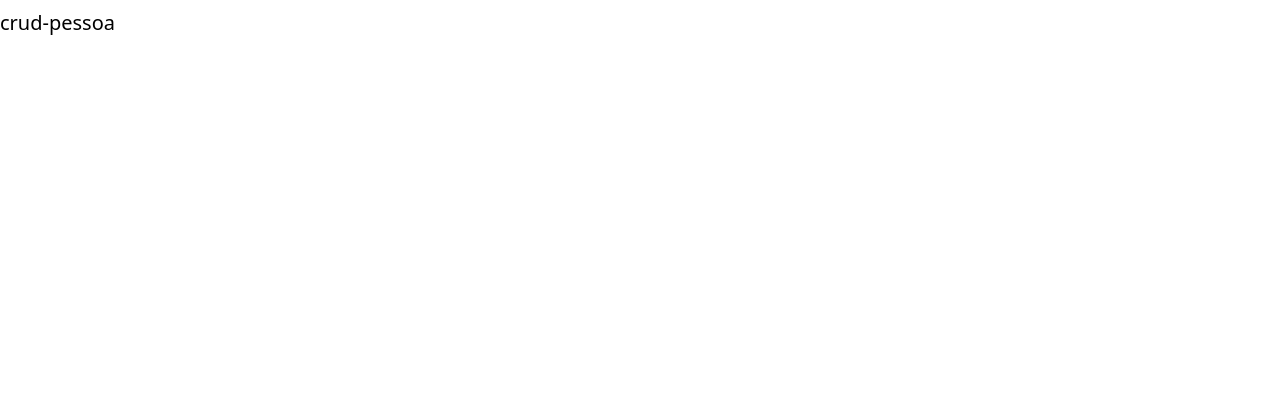
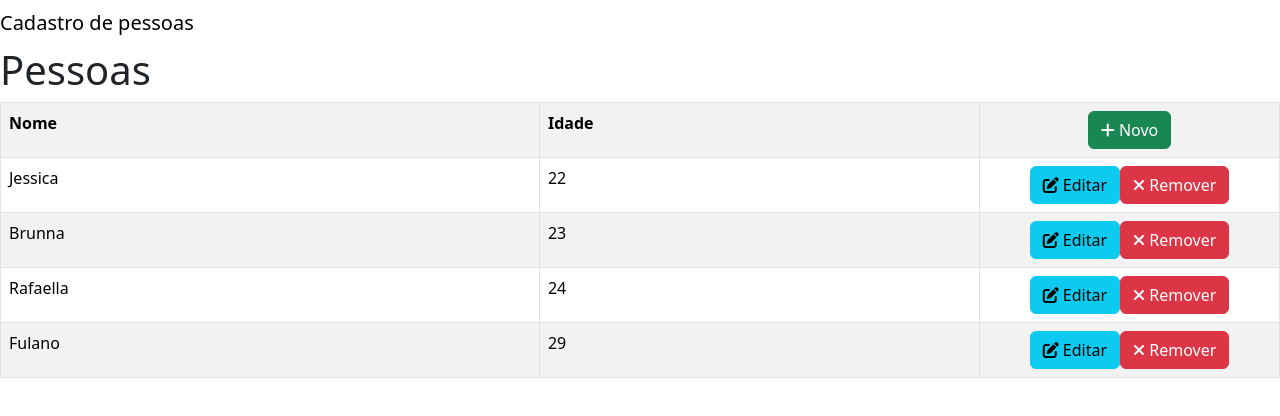
Before and after one commit to jessica-pimentel/Trabalhos-PosGraduacao, an Angular app in the folder WEB 1/Projetos/crud-pessoa/: page /pessoas/listar in a window 1280 px wide. Before the commit this address led to /. Shown: the top 416 px of the page. Built offline with nearby package versions, Linux system fonts and the light colour scheme.

Commit message:
getAll component listar-todos

```diff
--- a/WEB 1/Projetos/crud-pessoa/angular.json
+++ b/WEB 1/Projetos/crud-pessoa/angular.json
@@ -38,7 +38,8 @@
             ],
             "styles": [
               "src/styles.css",
-              "node_modules/bootstrap/dist/css/bootstrap.min.css"
+              "node_modules/bootstrap/dist/css/bootstrap.min.css",
+              "node_modules/@fortawesome/fontawesome-free/css/all.css"
             ],
             "scripts": []
           },
--- a/WEB 1/Projetos/crud-pessoa/package.json
+++ b/WEB 1/Projetos/crud-pessoa/package.json
@@ -18,6 +18,7 @@
     "@angular/platform-browser": "^18.1.0",
     "@angular/platform-browser-dynamic": "^18.1.0",
     "@angular/router": "^18.1.0",
+    "@fortawesome/fontawesome-free": "^6.6.0",
     "bootstrap": "^5.3.3",
     "rxjs": "~7.8.0",
     "tslib": "^2.3.0",
--- a/WEB 1/Projetos/crud-pessoa/src/app/app-routing.module.ts
+++ b/WEB 1/Projetos/crud-pessoa/src/app/app-routing.module.ts
@@ -1,7 +1,22 @@
 import { NgModule } from '@angular/core';
 import { RouterModule, Routes } from '@angular/router';
+import { ListarPessoaComponent } from './pessoa/listar-pessoa/listar-pessoa.component';
 
-const routes: Routes = [];
+const routes: Routes = [
+  {
+    path: '',
+    redirectTo: 'pessoas/listar',
+    pathMatch: 'full'
+  },
+  {
+    path: 'pessoas',
+    redirectTo: 'pessoas/listar'
+  },
+  {
+    path: 'pessoas/listar',
+    component: ListarPessoaComponent
+  }
+];
 
 @NgModule({
   imports: [RouterModule.forRoot(routes)],
--- a/WEB 1/Projetos/crud-pessoa/src/app/app.component.ts
+++ b/WEB 1/Projetos/crud-pessoa/src/app/app.component.ts
@@ -6,5 +6,5 @@ import { Component } from '@angular/core';
   styleUrl: './app.component.css'
 })
 export class AppComponent {
-  title = 'crud-pessoa';
+  title = 'Cadastro de pessoas';
 }
--- /dev/null
+++ b/WEB 1/Projetos/crud-pessoa/src/app/pessoa/listar-pessoa/listar-pessoa.component.html
@@ -0,0 +1,28 @@
+<h1>Pessoas</h1>
+
+<table class="table table-striped table-bordered table-hover">
+    <tbody>
+        <tr>
+            <th>Nome</th>
+            <th>Idade</th>
+            <th class="text-center">
+                <a href="#" title="Novo" alt="Novo" class="btn btn-xs btn-success">
+                    <i class="fa fa-plus" aria-hidden="true"></i> Novo
+                </a>
+            </th>
+        </tr>
+        <tr *ngFor="let pessoa of pessoas">
+            <td> {{ pessoa.nome }} </td>
+            <td> {{ pessoa.idade }}</td>
+            <td class="text-center" style="width:300px">
+                <a href="#" title="Editar" alt="Editar" class="btn btn-xs btn-info">
+                    <i class="fa fa-edit" aria-hidden="true"></i> Editar
+                </a>
+                <a href="#" title="Remover" alt="Remover" class="btn btn-xs btn-danger">
+                    <i class="fa fa-times" aria-hidden="true"></i> Remover
+                </a>
+            </td>
+        </tr>
+    </tbody>
+</table>
+<p *ngIf="pessoas.length===0">Nenhuma pessoa cadastrada.</p>
--- /dev/null
+++ b/WEB 1/Projetos/crud-pessoa/src/app/pessoa/listar-pessoa/listar-pessoa.component.ts
@@ -0,0 +1,27 @@
+import { Component, OnInit } from '@angular/core';
+import { PessoaService } from '../services/pessoa.service';
+import { Pessoa } from '../../shared/models/pessoa.model';
+
+@Component({
+  selector: 'app-listar-pessoa',
+  templateUrl: './listar-pessoa.component.html',
+  styleUrl: './listar-pessoa.component.css'
+})
+export class ListarPessoaComponent implements OnInit{
+  pessoas : Pessoa[] = [];
+  constructor(private pessoService : PessoaService) {}
+
+  ngOnInit(): void {
+    this.pessoas = this.listarTodos()
+  }
+
+  listarTodos(): Pessoa[] {
+    // return this.pessoService.listarTodos();
+    return [
+      new Pessoa(1, "Jessica", 22),
+      new Pessoa(2, "Brunna", 23),
+      new Pessoa(3, "Rafaella", 24),
+      new Pessoa(4, "Fulano", 29)
+    ]
+  }
+}
```
Also changed, not shown: WEB 1/Projetos/crud-pessoa/src/app/pessoa/pessoa.module.ts (+9 -2 lines), WEB 1/Projetos/crud-pessoa/src/app/pessoa/listar-pessoa/listar-pessoa.component.css (added), 2 other files (tests, documents, lock files or other folders).
